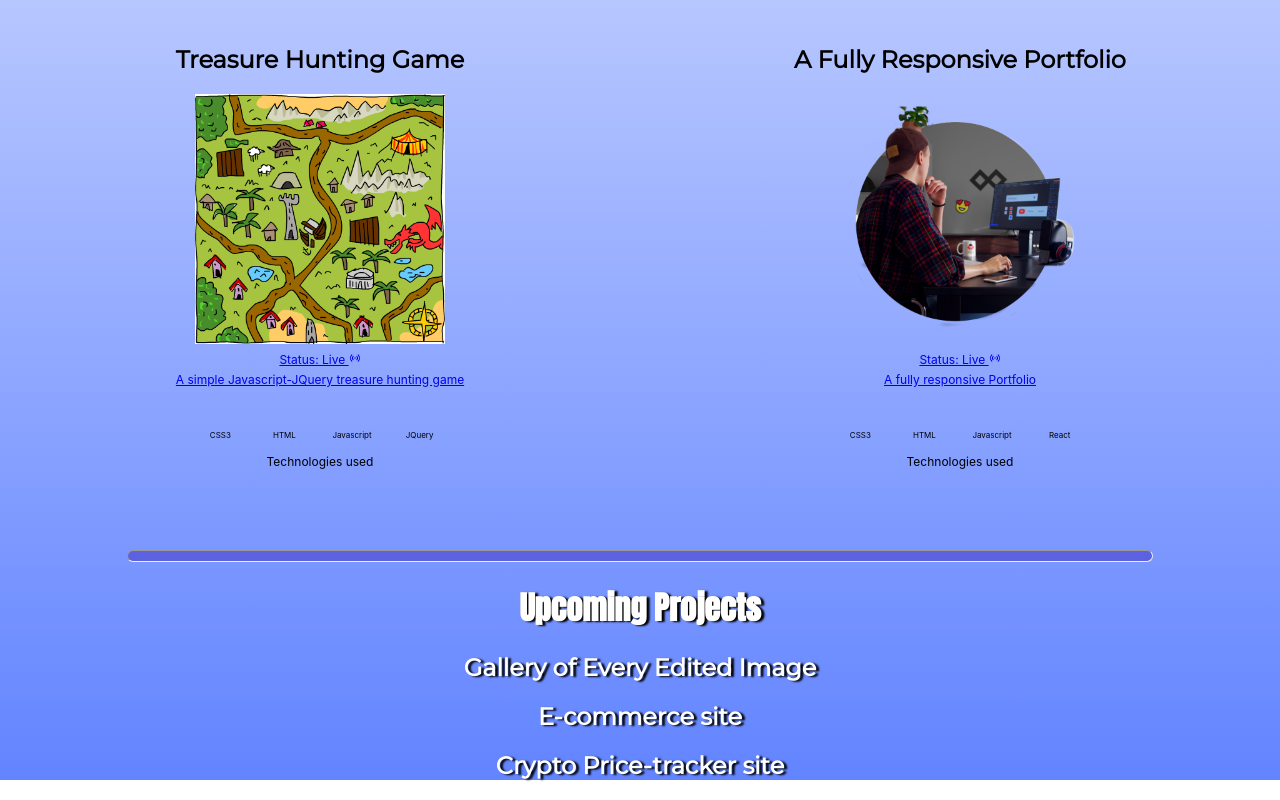
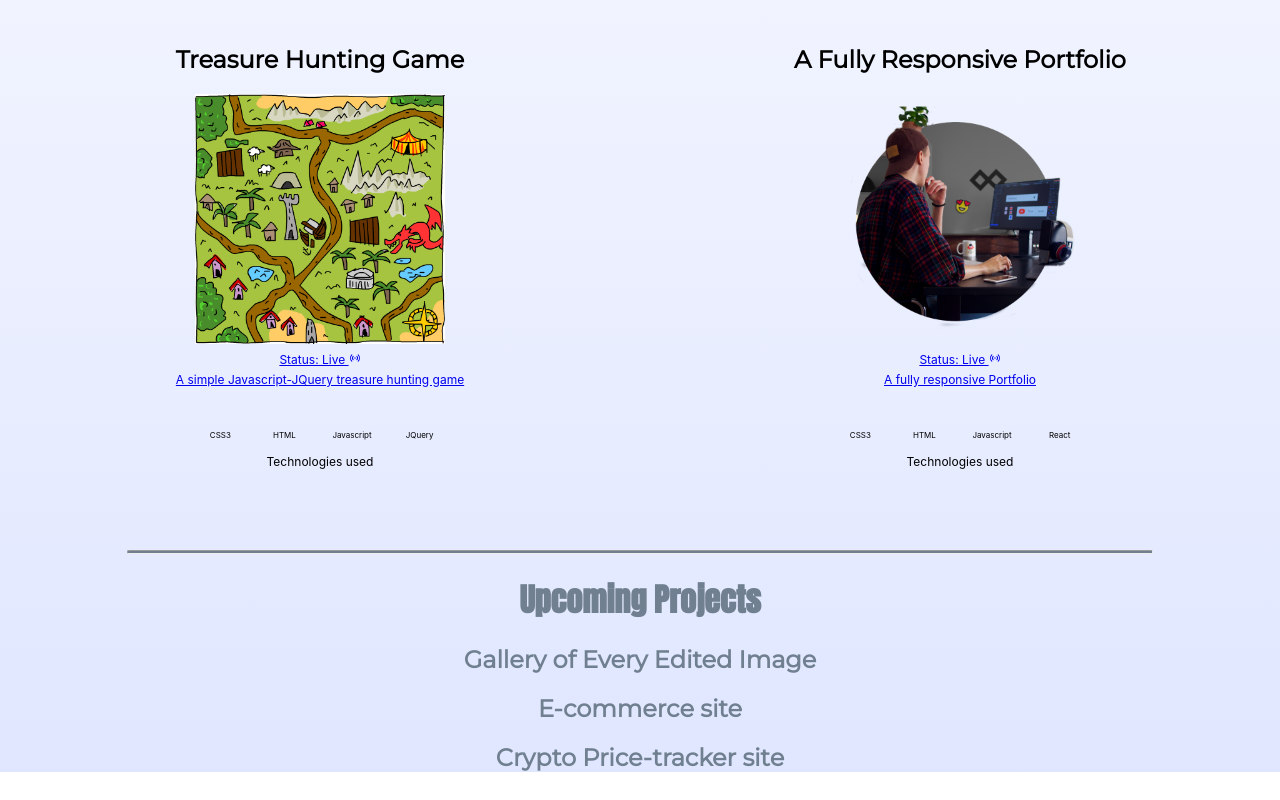
Before and after one commit to hakudogu/modern_portfolio, a React (Create React App) app: page /projects in a window 1280 px wide. Shown: the part 768-1568 px from the top of the page. Built offline with nearby package versions, Linux system fonts and the light colour scheme; some icons are missing.

Commit message:
updated styling

```diff
--- a/src/components/home/home.css
+++ b/src/components/home/home.css
@@ -14,7 +14,7 @@ overflow: hidden; */
      /* background-repeat: no-repeat; */
      height: 100%;
     background-color: #FFFFFF;
-     background-image: linear-gradient(180deg, #FFFFFF 0%, #6284FF 50%, brown 100%);
+     background-image: linear-gradient(180deg, #FFFFFF 0%, blue 500%);
 
 }
 .landing_section, .cta{
@@ -202,12 +202,13 @@ span{
 }
 .padding p{
      font-size: 12px;
-     text-shadow: 1px 2px 2px black;
-     color: rgba(186, 220, 240, 0.747);
+     /* text-shadow: 1px 2px 2px black; */
+     color: slateblue;
 }
 .icons{
     /* background-color: #1DA1F2; */
      padding:20px;
+     background-color: antiquewhite;
 }
 
 .icons a:nth-of-type(1):hover{
@@ -290,7 +291,7 @@ span{
           width: 55%;
         }
         .comp_button{
-          background-color: #4267B2;
+          background-color: green;
           border-color: #FFFFFF;
           border-radius: 1rem;
           font-family: var(--font-family2);
--- a/src/components/projects/projects.css
+++ b/src/components/projects/projects.css
@@ -3,16 +3,16 @@
     width: 100%;
     height: 100%;
     background-color: #FFFFFF;
-    background-image: linear-gradient(180deg, #FFFFFF 0%, #6284FF 100%);
+    background-image: linear-gradient(180deg, #FFFFFF 0%, #6284FF 500%);
 
 }
 .projects_background hr{
     width:80%;
     /* border: 1px solid; */
-    height: 10px;
+    height: 2px;
     border-radius: 1rem;
     /* border: none */
-    background: rgba(85, 85, 216,0.8);
+    background: slategray;
 }
 .projects_container{
     display: grid;
@@ -61,6 +61,5 @@ margin: 10px
     font-size: 8px;
 }
 .bottom_portion{
-    color:#FFFFFF;
-    text-shadow: 3px 1px 2px black;
+    color:slategray;
 }
```
